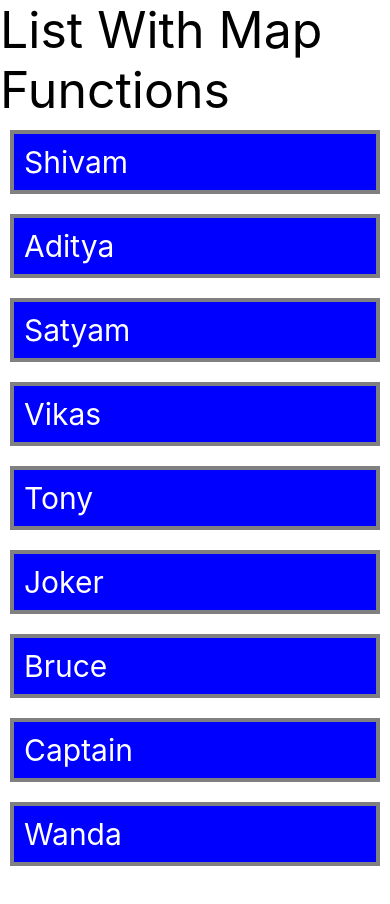
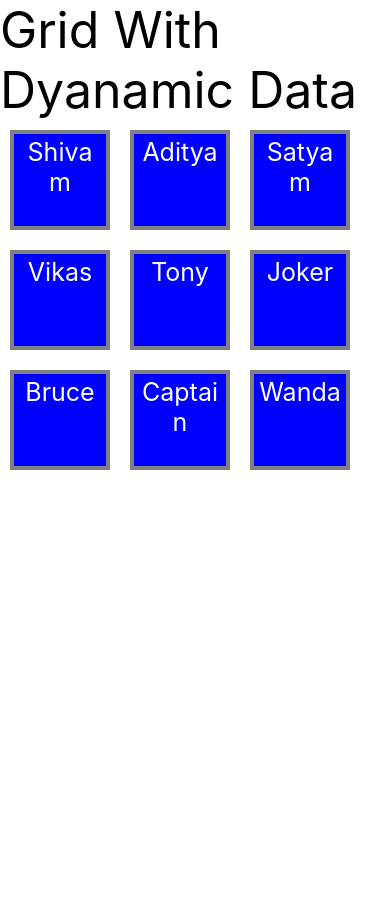
Before and after one commit to Coder-Stark/React-Native-Complete-Course, a React Native app: screen / in a window 390 px wide. After the commit the page ends 844 px from the top, so only its background shows below. Built offline with nearby package versions, Linux system fonts and the light colour scheme.

Commit message:
L-16 Grid_With_Dyanamic_Data

```diff
--- a/App.js
+++ b/App.js
@@ -1,8 +1,8 @@
 import React from 'react';
-import {Text, View, StyleSheet, ScrollView} from 'react-native';
+import {Text, View, StyleSheet} from 'react-native';
 
 const App = () => {
-  const users = [
+const users = [
     {
       id: 1,
       name: "Shivam"
@@ -42,25 +42,29 @@
   ]
   return (
     <View>
-      <Text style={{fontSize: 50}}>List With Map Functions</Text>
-      <ScrollView style={{marginBottom:30}}>
-      {
-        users.map((item)=><Text style={styles.item}>{item.name}</Text>)
-      }
-      </ScrollView>
+      <Text style={{fontSize: 50}}>Grid With Dyanamic Data</Text>
+      <View style={{flex:1, flexDirection:"row", flexWrap:"wrap"}}>
+        {
+          users.map((item)=><Text style={styles.item}>{item.name}</Text>)
+        }
+      </View>
     </View>
   );
 };
 
 const styles = StyleSheet.create({
   item:{
-    fontSize:30,
+    fontSize:25,
     backgroundColor:"blue",
     color:"white",
     margin:10,
-    padding:10,
+    padding:3,
     borderColor: "gray",
-    borderWidth:4
+    borderWidth:4,
+    height:100,
+    width:100,
+    textAlign:"center",
+    textAlignVertical: "center"
   }
 })
 
```
